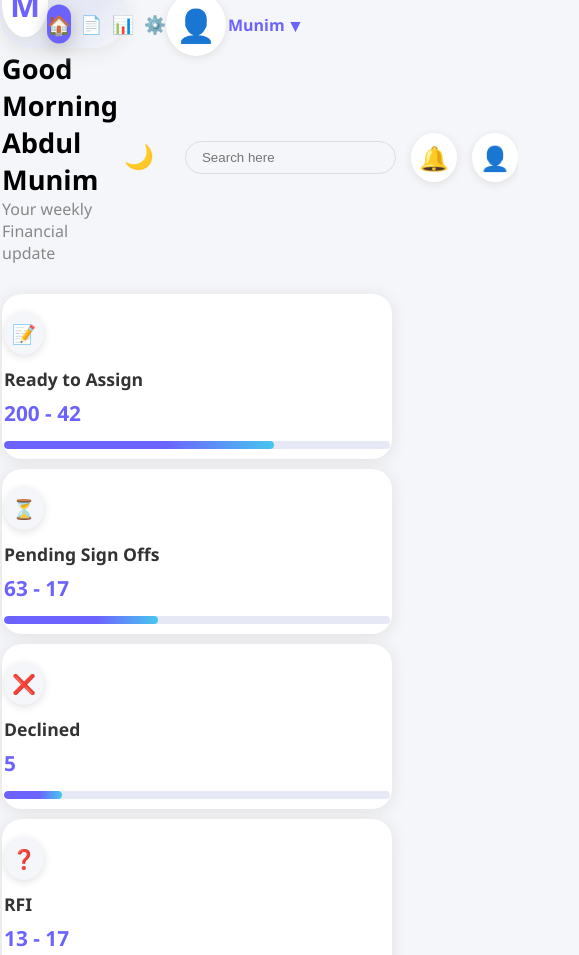
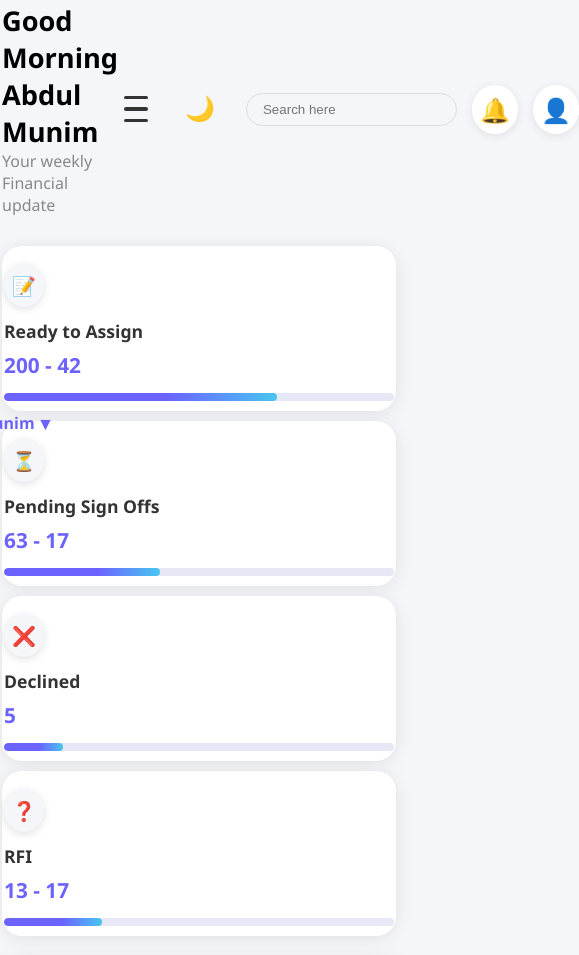
Before and after one commit to im-masum/financial-dashboard-1, a plain HTML site: page index.html in a window 390 px wide. Shown: the top 955 px of the page, 579 px wide, since content can reach past the window. Drawn offline with Linux system fonts and the light colour scheme.

Commit message:
I have made some changes to some files.

```diff
--- a/index.html
+++ b/index.html
@@ -9,7 +9,7 @@
 
 <body>
   <div class="dashboard">
-    <aside class="sidebar">
+    <aside class="sidebar" id="sidebar">
       <div class="logo">M</div>
       <nav>
         <ul>
@@ -31,6 +31,7 @@
         </ul>
       </div>
     </aside>
+    <div id="sidebar-overlay"></div>
     <main class="main-content">
       <header id="home">
         <div>
@@ -38,6 +39,11 @@
           <p>Your weekly Financial update</p>
         </div>
         <div class="search-profile">
+          <button class="hamburger" aria-label="Open navigation" style="display:none;">
+            <span></span>
+            <span></span>
+            <span></span>
+          </button>
           <button class="dark-mode-toggle" aria-label="Toggle dark mode">🌙</button>
           <input type="text" placeholder="Search here">
           <span class="notif">🔔</span>
@@ -284,7 +290,8 @@
       </section>
     </main>
   </div>
-  <div id="modal" class="modal"> <div class="modal-content">
+  <div id="modal" class="modal">
+    <div class="modal-content">
       <span class="close">&times;</span>
       <h3>History Details</h3>
       <div id="modal-body"></div>
--- a/script.js
+++ b/script.js
@@ -603,6 +603,49 @@ function setupDemoChartDownloads() {
   }
 }
 
+// Responsive sidebar navigation for mobile
+const sidebar = document.getElementById("sidebar");
+const sidebarOverlay = document.getElementById("sidebar-overlay");
+const hamburger = document.querySelector(".hamburger");
+
+function isMobile() {
+  return window.innerWidth <= 768;
+}
+
+function openSidebar() {
+  sidebar.classList.add("open");
+  sidebarOverlay.style.display = "block";
+}
+function closeSidebar() {
+  sidebar.classList.remove("open");
+  sidebarOverlay.style.display = "none";
+}
+
+if (hamburger && sidebar && sidebarOverlay) {
+  hamburger.addEventListener("click", openSidebar);
+  sidebarOverlay.addEventListener("click", closeSidebar);
+  // Close sidebar when a nav item is clicked (on mobile)
+  sidebar.querySelectorAll("nav ul li").forEach((item) => {
+    item.addEventListener("click", () => {
+      if (isMobile()) closeSidebar();
+    });
+  });
+}
+
+// Show/hide hamburger based on screen size
+function updateHamburgerDisplay() {
+  if (isMobile()) {
+    hamburger.style.display = "inline-flex";
+    closeSidebar();
+  } else {
+    hamburger.style.display = "none";
+    sidebar.classList.remove("open");
+    sidebarOverlay.style.display = "none";
+  }
+}
+window.addEventListener("resize", updateHamburgerDisplay);
+window.addEventListener("DOMContentLoaded", updateHamburgerDisplay);
+
 // Render on load and on dark mode toggle
 window.addEventListener("DOMContentLoaded", () => {
   createDemoChart("doughnut");
--- a/style.css
+++ b/style.css
@@ -1609,3 +1609,70 @@ body.dark-mode .settings-category-desc {
 body.dark-mode .settings-icon {
     color: #ffce00;
 }
+
+/* Responsive navigation styles */
+@media (max-width: 768px) {
+    .sidebar {
+        position: fixed;
+        left: -250px;
+        top: 0;
+        width: 220px;
+        height: 100%;
+        background: #222;
+        z-index: 1000;
+        transition: left 0.3s ease;
+        box-shadow: 2px 0 8px rgba(0, 0, 0, 0.1);
+    }
+
+    .sidebar.open {
+        left: 0;
+    }
+
+    .main-content {
+        margin-left: 0 !important;
+        width: 100%;
+    }
+
+    .hamburger {
+        display: inline-flex !important;
+        flex-direction: column;
+        justify-content: center;
+        width: 36px;
+        height: 36px;
+        background: none;
+        border: none;
+        cursor: pointer;
+        margin-right: 10px;
+        z-index: 1100;
+    }
+
+    .hamburger span {
+        display: block;
+        height: 4px;
+        width: 100%;
+        background: #333;
+        margin: 4px 0;
+        border-radius: 2px;
+        transition: all 0.3s;
+    }
+
+    .dashboard {
+        flex-direction: column;
+    }
+}
+
+/* Overlay for mobile nav (optional, for closing sidebar by clicking outside) */
+#sidebar-overlay {
+    display: none;
+    position: fixed;
+    top: 0;
+    left: 0;
+    width: 100vw;
+    height: 100vh;
+    background: rgba(0, 0, 0, 0.3);
+    z-index: 999;
+}
+
+#sidebar.open~#sidebar-overlay {
+    display: block;
+}
```
